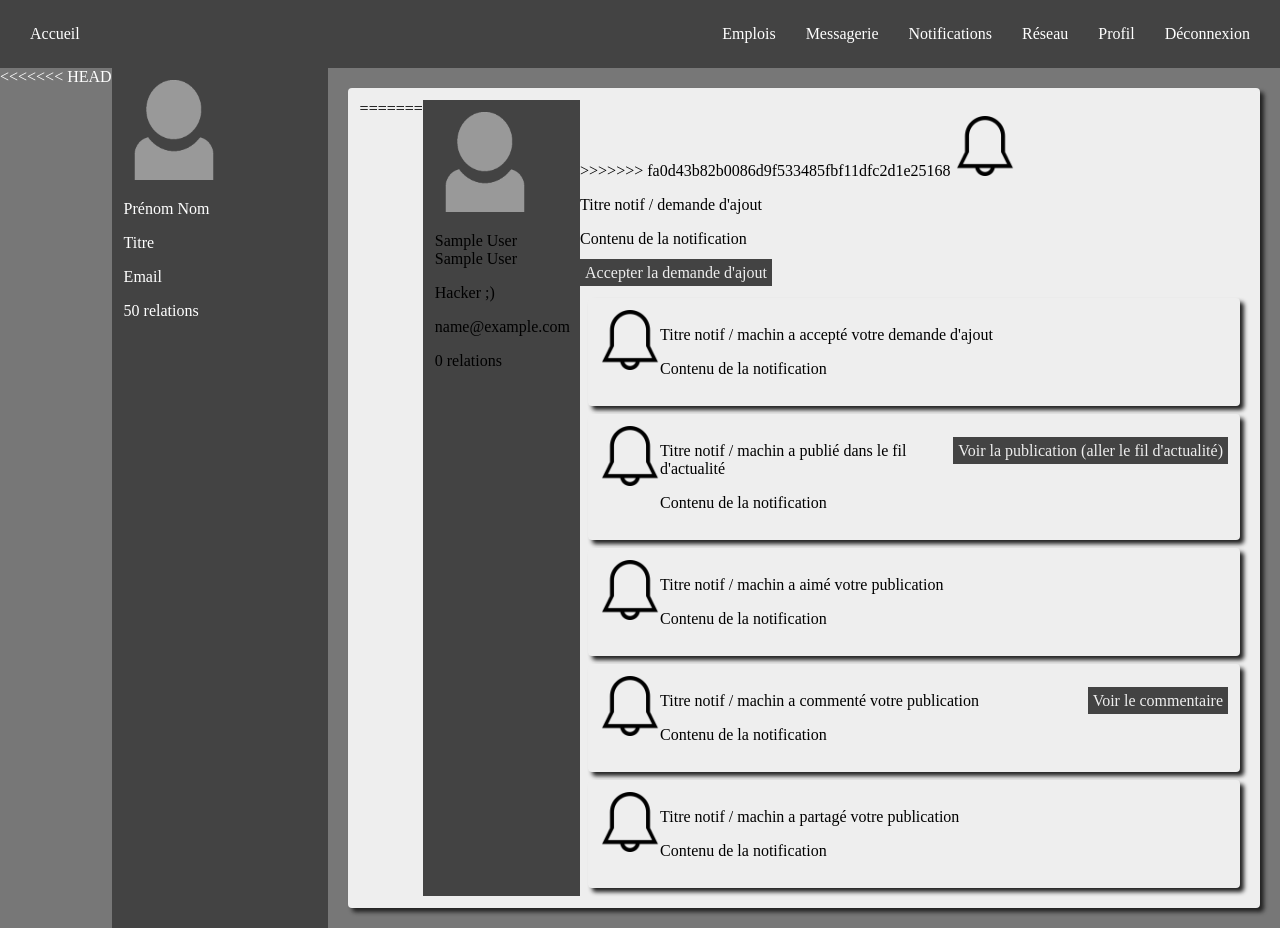
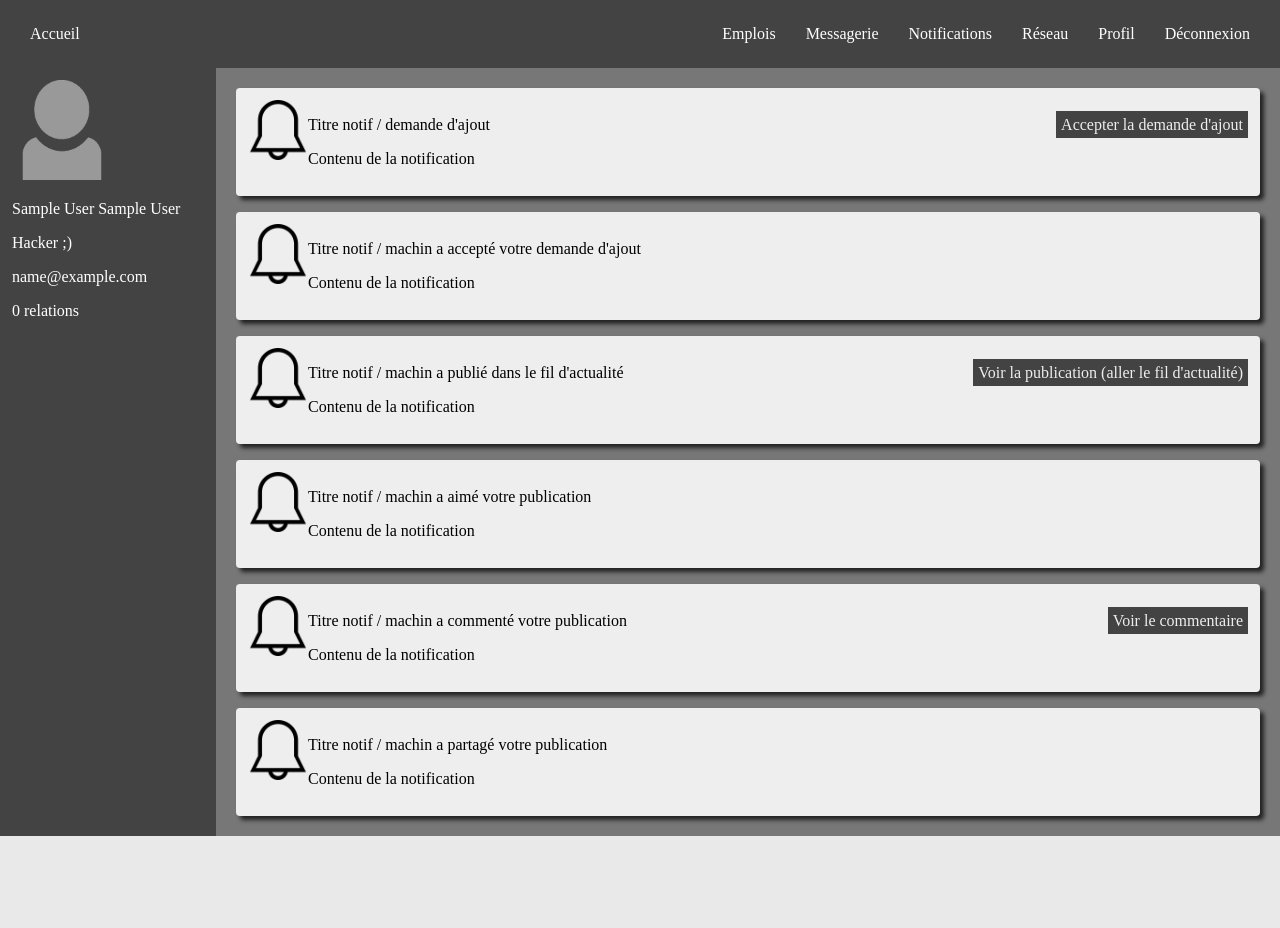
Before and after one commit to Jujulego/linkedece, a PHP site: page /notifications.php in a window 1280 px wide. After the commit the page ends 836 px from the top, so only its background shows below. Run offline with PHP 8.4, Linux system fonts and the light colour scheme; the visitor is signed in with stand-in values (Sample User, id 1); data that the repository does not hold is empty.

Commit message:
correction du merge

```diff
--- a/notifications.php
+++ b/notifications.php
@@ -48,24 +48,10 @@ $req->closeCursor();
 <?php include("include/menuhaut.php") ?>
 
 <div id="conteneur">
-<<<<<<< HEAD
-    <section id="profil">
-        <img src="images/profil.png" width="100px" height="100px" alt="Photo de profil par défault" />
-        <p>Prénom Nom</p>
-        <p>Titre</p>
-        <p>Email</p>
-        <p>50 relations</p>
-    </section>
+    <?php include("include/panneauprofil.php"); ?>
+    <section id="murnotif">
+        <article class="notif">
 
-    <section id="murnotif">
-
-        <article class="notif">
-=======
-    <?php include("include/panneauprofil.php"); ?>
-    <section id="mur" class="notifmur">
-        <article>
-            <p>
->>>>>>> fa0d43b82b0086d9f533485fbf11dfc2d1e25168
             <img src="images/notif.png" width="60px" height="60px" alt="Photo de notification" />
             <div class="contenu">
                 <p>Titre notif / demande d'ajout</p>
```
